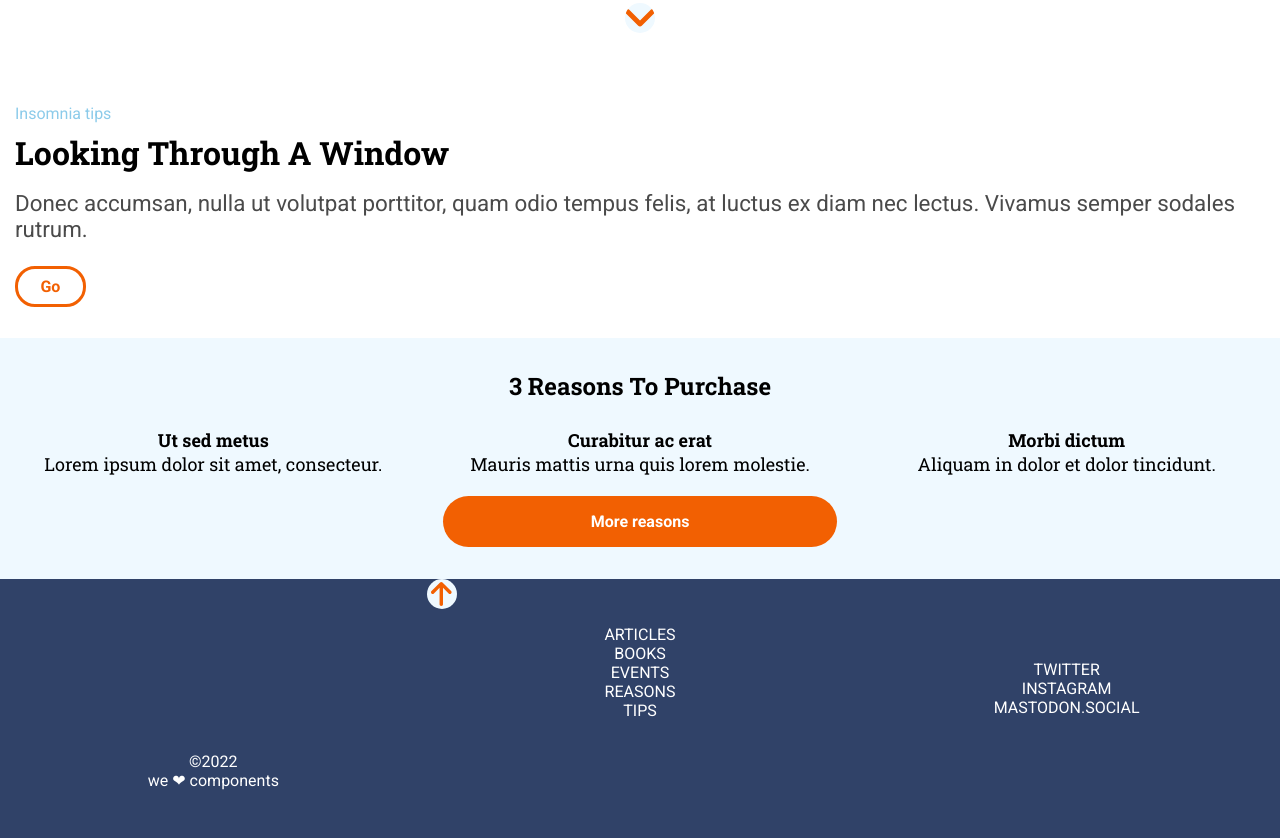
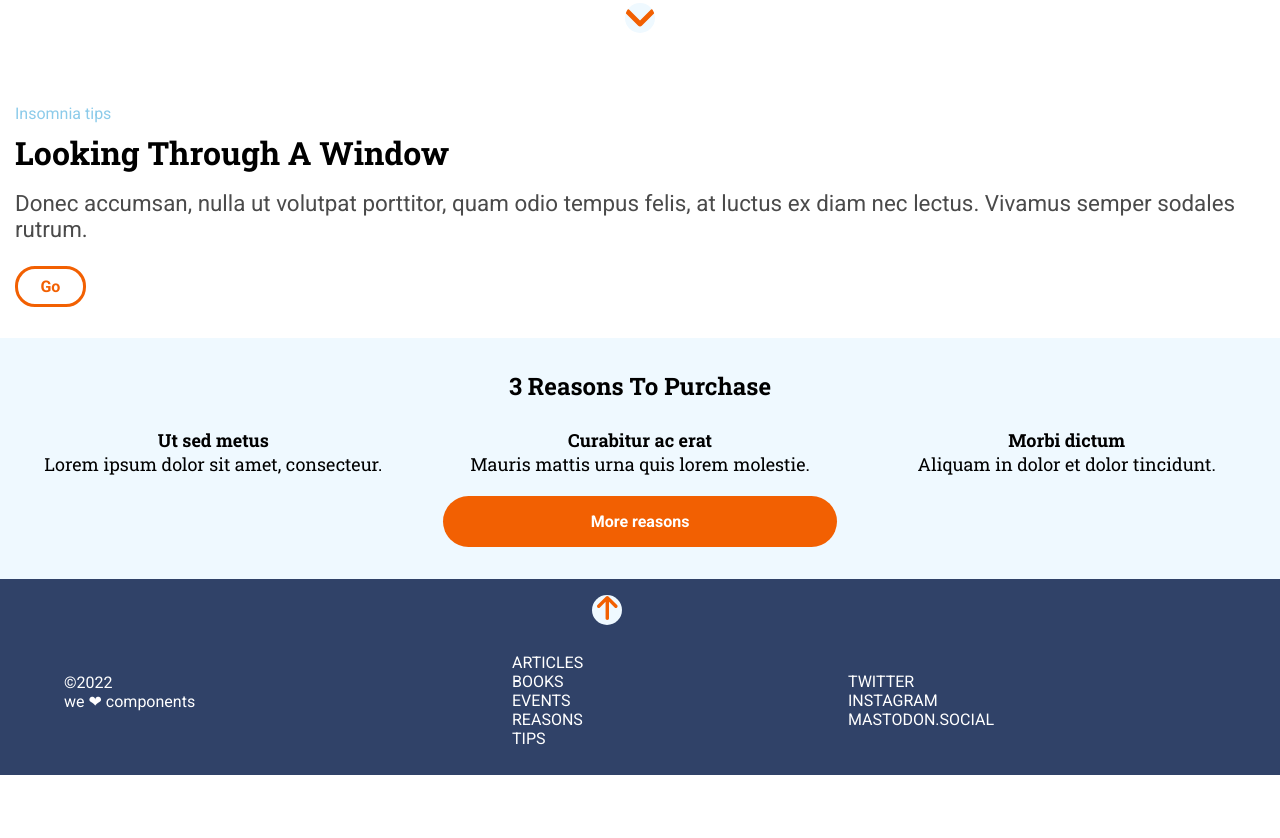
Before and after one commit to Adalab/modulo-1-evaluacion-final-Cipactlicasillas, a website built with Vite: page src/index.html in a window 1280 px wide. Shown: the part 735-1573 px from the top of the page. After the commit the page ends 1510 px from the top, so only its background shows below. Built offline with nearby package versions, Linux system fonts and the light colour scheme; files whose address does not match are found by name.

Commit message:
cambios footer

```diff
--- a/src/index.html
+++ b/src/index.html
@@ -53,11 +53,12 @@
 
       <div class="mas"><strong>More reasons</strong></div>
     </section>
-  </body>
     <footer class="pie">
-    <a class="flecha_arriba" href="https://adalab.es/"
+      <div class="flecha_arriba">
+        <a href="#inicio"
           ><img src="./images/ico-arrow.svg" alt="flecha sube"
         /></a>
+      </div>
       <ul class="lista">
         <li>
           <a class="menu_lista" href="https://adalab.es/">ARTICLES</a>
@@ -92,4 +93,5 @@
         <li class="copy_lista">we ❤︎ components</li>
       </ul>
     </footer>
+  </body>
 </html>
--- a/src/scss/main.scss
+++ b/src/scss/main.scss
@@ -156,7 +156,7 @@
   display: flex;
   flex-direction: column;
   align-items: center;
-  justify-content: start;
+  justify-content: center;
 }
 
 .flecha_arriba {
@@ -165,7 +165,6 @@
   width: 30px;
   height: 30px;
   display: flex;
-  flex-direction: column;
   justify-content: center;
   align-items: center;
   margin-bottom: 1rem;
@@ -263,19 +262,39 @@
     margin-right: 1rem;
   }
   .pie {
+    display: grid;
+    grid-template-columns: repeat(3, 1fr);
+    align-items: center;
+    padding: 1rem;
     background-color: #304268;
-    display: grid;
-    grid-template-columns: 1fr 1fr 1fr;
+    position: relative;
   }
   .flecha_arriba {
-    grid-column: 2 /4;
+    grid-column: 2 / 3;
+    margin-left: 10rem;
+    margin-right: 10rem;
   }
   .lista {
-    grid-column: 2 / 3;
+    order: 2;
+    grid-column: 2;
+    text-align: left;
+    align-items: center;
+    margin-left: 5rem;
+    margin-right: 10rem;
   }
-  .rrss .copy {
-    grid-column: 1 / 2;
-    padding: 0;
-    justify-content: start;
+  .rrss {
+    order: 3;
+    grid-column: 3;
+    text-align: left;
+    padding-top: 0rem;
+  }
+
+  .copy {
+    order: 1;
+    grid-column: 1;
+    text-align: left;
+    align-items: start;
+    justify-items: start;
+    padding-left: 3rem;
   }
 }
```
Lines whose indentation alone changed are shown as unchanged.
